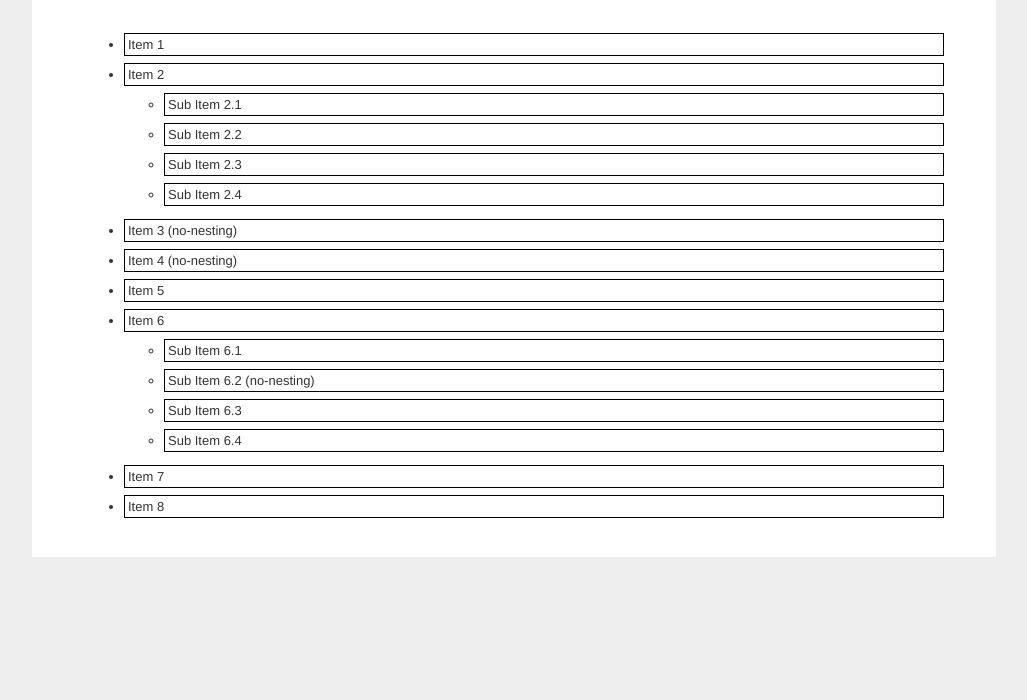
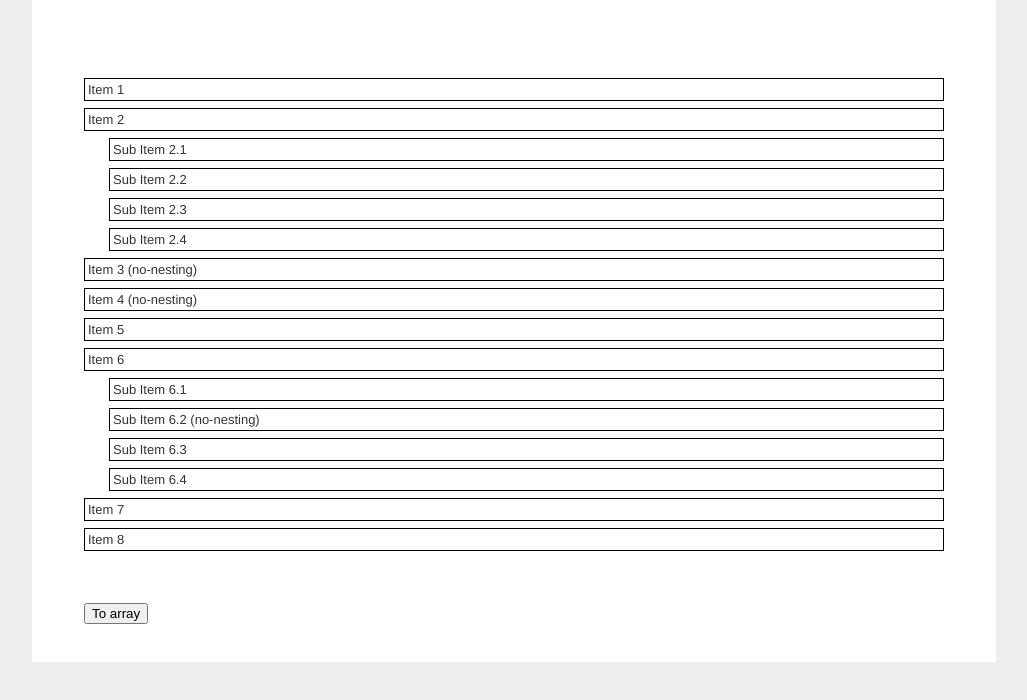
Before and after one commit to omidhosseini/draggableNavJquery, a plain HTML site: page index.html in a window 1280 px wide. Shown: the whole page, without its empty margins (126-1153 px from the left). Drawn offline with nearby package versions, Linux system fonts and the light colour scheme.

Commit message:
change ul to ol

```diff
--- a/index.html
+++ b/index.html
@@ -98,7 +98,7 @@
 
         p,
         ol,
-        ul,
+        ol,
         pre,
         form {
             margin-top: 0;
@@ -131,60 +131,63 @@
 
 <body>
 
-    <ul class="sortable">
-        <li id="list_1">
+    <ol class="sortable">
+        <li id="list_1001">
             <div>Item 1</div>
         </li>
-        <li id="list_2">
+        <li id="list_1002">
             <div>Item 2</div>
-            <ul>
-                <li id="list_3">
+            <ol>
+                <li id="list_1003">
                     <div>Sub Item 2.1</div>
                 </li>
-                <li id="list_4">
+                <li id="list_1004">
                     <div>Sub Item 2.2</div>
                 </li>
-                <li id="list_5">
+                <li id="list_1005">
                     <div>Sub Item 2.3</div>
                 </li>
-                <li id="list_6">
+                <li id="list_1006">
                     <div>Sub Item 2.4</div>
                 </li>
-            </ul>
+            </ol>
         </li>
-        <li id="list_7" class="no-nest">
+        <li id="list_1007" class="no-nest">
             <div>Item 3 (no-nesting)</div>
         </li>
-        <li id="list_8" class="no-nest">
+        <li id="list_1008" class="no-nest">
             <div>Item 4 (no-nesting)</div>
         </li>
-        <li id="list_9">
+        <li id="list_1009">
             <div>Item 5</div>
         </li>
-        <li id="list_10">
+        <li id="list_10010">
             <div>Item 6</div>
-            <ul>
-                <li id="list_11">
+            <ol>
+                <li id="list_10011">
                     <div>Sub Item 6.1</div>
                 </li>
-                <li id="list_12" class="no-nest">
+                <li id="list_10012" class="no-nest">
                     <div>Sub Item 6.2 (no-nesting)</div>
                 </li>
-                <li id="list_13">
+                <li id="list_10013">
                     <div>Sub Item 6.3</div>
                 </li>
-                <li id="list_14">
+                <li id="list_10014">
                     <div>Sub Item 6.4</div>
                 </li>
-            </ul>
+            </ol>
         </li>
-        <li id="list_15">
+        <li id="list_10015">
             <div>Item 7</div>
         </li>
-        <li id="list_16">
+        <li id="list_10016">
             <div>Item 8</div>
         </li>
-    </ul>
+    </ol>
+
+    <input type="submit" name="toArray" id="toArray" value="To array" />
+    <pre id="toArrayOutput"></pre>
 
 
     <script type="text/javascript" src="https://code.jquery.com/jquery-3.4.1.min.js"></script>
@@ -193,7 +196,7 @@
     <script>
         $(document).ready(function() {
 
-            $('ul.sortable').nestedSortable({
+            $('ol.sortable').nestedSortable({
                 disableNesting: 'no-nest',
                 forcePlaceholderSize: true,
                 handle: 'div',
@@ -207,7 +210,44 @@
                 tolerance: 'pointer',
                 toleranceElement: '> div'
             });
+
+            let a = $('li>div').index;
+            console.log("Index:", a);
         });
+
+        $('#toArray').click(function(e) {
+            arraied = $('ol.sortable').nestedSortable('toArray', {
+                startDepthCount: 0
+            });
+            arraied = dump(arraied);
+            (typeof($('#toArrayOutput')[0].textContent) != 'undefined') ?
+            $('#toArrayOutput')[0].textContent = arraied: $('#toArrayOutput')[0].innerText = arraied;
+        })
+
+        function dump(arr, level) {
+            var dumped_text = "";
+            if (!level) level = 0;
+
+            //The padding given at the beginning of the line.
+            var level_padding = "";
+            for (var j = 0; j < level + 1; j++) level_padding += "    ";
+
+            if (typeof(arr) == 'object') { //Array/Hashes/Objects
+                for (var item in arr) {
+                    var value = arr[item];
+
+                    if (typeof(value) == 'object') { //If it is an array,
+                        dumped_text += level_padding + "'" + item + "' ...\n";
+                        dumped_text += dump(value, level + 1);
+                    } else {
+                        dumped_text += level_padding + "'" + item + "' => \"" + value + "\"\n";
+                    }
+                }
+            } else { //Strings/Chars/Numbers etc.
+                dumped_text = "===>" + arr + "<===(" + typeof(arr) + ")";
+            }
+            return dumped_text;
+        }
     </script>
 
 </body>
```
Also changed, not shown: jquery-ui-nested.js.
